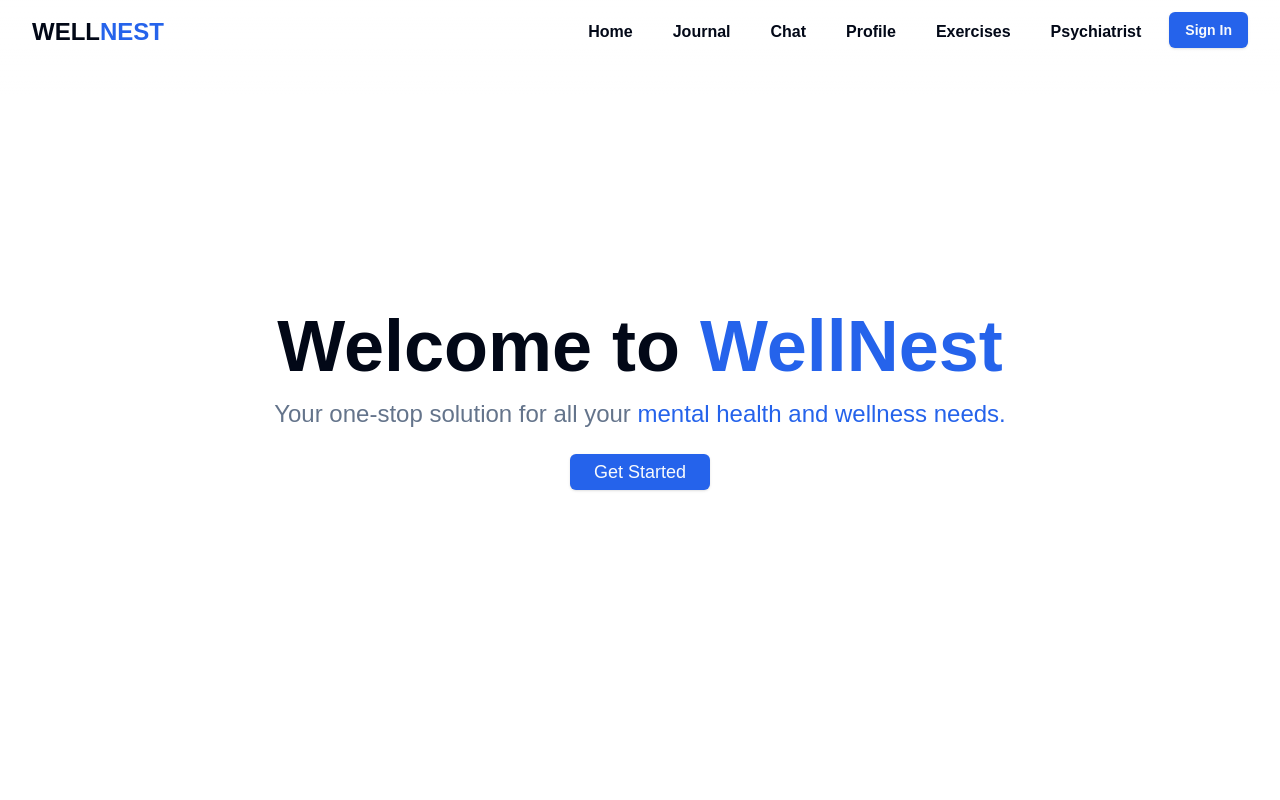
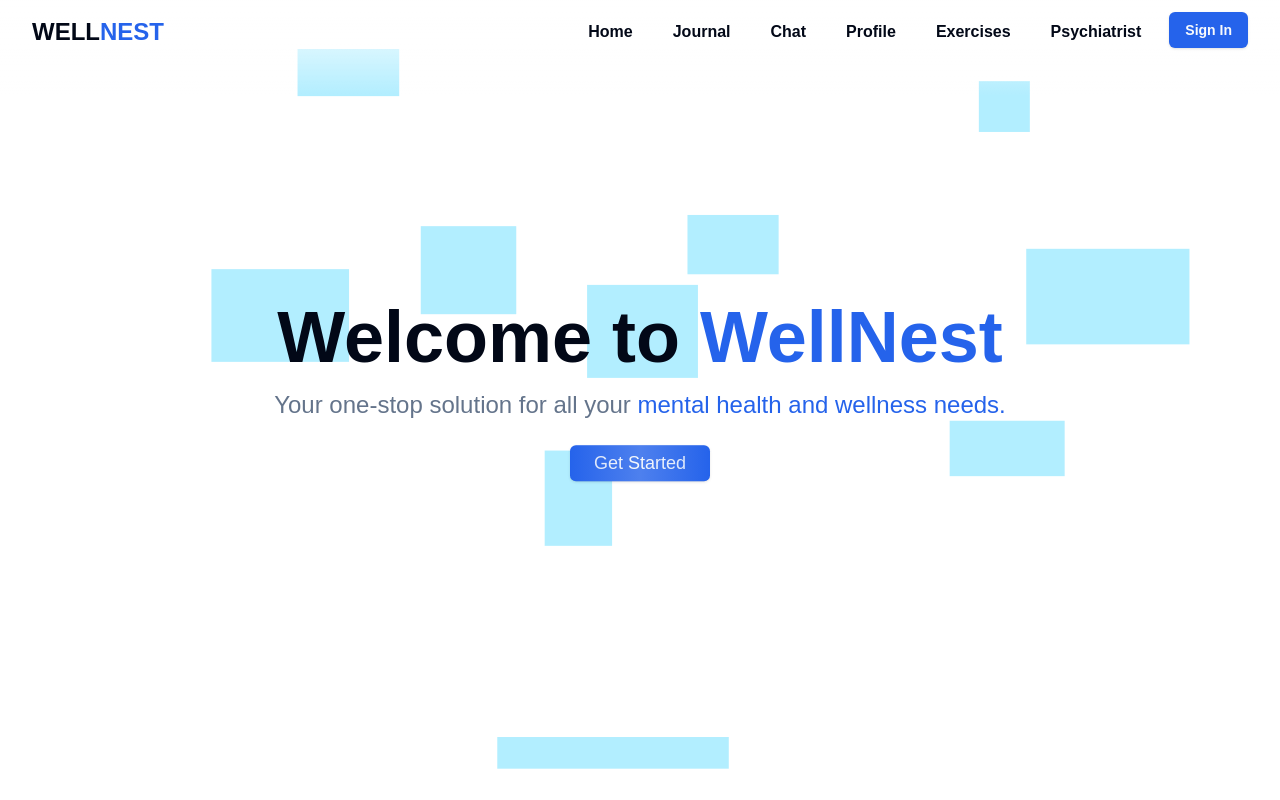
Before and after one commit to UthpalSuvarna/codemeet24, a Next.js app: page / in a window 1280 px wide. Built offline with nearby package versions, Linux system fonts and the light colour scheme; no server answers.

Commit message:
Refactor background animation and add moving shapes

```diff
--- a/src/app/page.tsx
+++ b/src/app/page.tsx
@@ -4,7 +4,7 @@ import { useEffect, useRef } from "react";
 import { motion } from "framer-motion";
 import { Button } from "@/components/ui/button";
 
-// Function for creating background animation (like v0)
+// Function for creating background animation with moving shapes and particles
 function BackgroundAnimation() {
   const canvasRef = useRef<HTMLCanvasElement>(null);
 
@@ -18,6 +18,7 @@ function BackgroundAnimation() {
       const height = canvas.height = window.innerHeight;
 
       const particles: { x: number; y: number; r: number; dx: number; dy: number }[] = [];
+      const movingShapes: { x: number; y: number; width: number; height: number; speedX: number; speedY: number }[] = [];
 
       // Create particles
       for (let i = 0; i < 100; i++) {
@@ -30,9 +31,22 @@ function BackgroundAnimation() {
         });
       }
 
+      // Create moving shapes
+      for (let i = 0; i < 10; i++) {
+        movingShapes.push({
+          x: Math.random() * width,
+          y: Math.random() * height,
+          width: Math.random() * 200 + 50,  // Rectangular width
+          height: Math.random() * 80 + 20,  // Rectangular height
+          speedX: (Math.random() - 0.5) * 1.5,  // Horizontal speed
+          speedY: (Math.random() - 0.5) * 1.5,  // Vertical speed
+        });
+      }
+
       const animate = () => {
         ctx.clearRect(0, 0, width, height);
 
+        // Animate particles
         particles.forEach((p) => {
           p.x += p.dx;
           p.y += p.dy;
@@ -45,6 +59,20 @@ function BackgroundAnimation() {
           ctx.fillStyle = "rgba(255, 255, 255, 0.7)";
           ctx.fill();
           ctx.closePath();
+        });
+
+        // Animate moving shapes (rectangles)
+        movingShapes.forEach((shape) => {
+          shape.x += shape.speedX;
+          shape.y += shape.speedY;
+
+          if (shape.x < 0 || shape.x > width) shape.speedX = -shape.speedX;
+          if (shape.y < 0 || shape.y > height) shape.speedY = -shape.speedY;
+
+          ctx.save();
+          ctx.fillStyle = "rgba(0, 200, 255, 0.3)";
+          ctx.fillRect(shape.x, shape.y, shape.width, shape.height);
+          ctx.restore();
         });
 
         animationFrameId = requestAnimationFrame(animate);
@@ -66,7 +94,13 @@ export default function Home() {
       <BackgroundAnimation />
 
       {/* Foreground Content */}
-      <div className="relative z-10 max-w-4xl p-4">
+      <motion.div
+        className="relative z-10 max-w-4xl p-4"
+        initial={{ y: -10 }}
+        animate={{ y: 10 }}
+        transition={{ duration: 3, repeat: Infinity, repeatType: "reverse", ease: "easeInOut" }}
+      >
+        {/* Heading */}
         <motion.h1
           className="text-5xl md:text-7xl font-bold"
           initial={{ opacity: 0, y: -50 }}
@@ -83,6 +117,8 @@ export default function Home() {
             WellNest
           </motion.span>
         </motion.h1>
+
+        {/* Subheading */}
         <motion.p
           className="mt-4 text-xl md:text-2xl text-muted-foreground"
           initial={{ opacity: 0, y: 50 }}
@@ -91,6 +127,8 @@ export default function Home() {
         >
           Your one-stop solution for all your <span className="text-primary">mental health and wellness needs.</span>
         </motion.p>
+
+        {/* Call to Action Button */}
         <motion.div
           className="mt-6"
           initial={{ opacity: 0 }}
@@ -98,14 +136,20 @@ export default function Home() {
           transition={{ duration: 0.8, delay: 0.6 }}
         >
           <Button
-            className="px-6 py-2 text-lg"
-            whileHover={{ scale: 1.05 }}
+            className="px-6 py-2 text-lg relative overflow-hidden"
+            whileHover={{ scale: 1.05, boxShadow: "0px 4px 20px rgba(0, 200, 255, 0.6)" }}
             whileTap={{ scale: 0.95 }}
           >
+            <motion.div
+              className="absolute inset-0 bg-gradient-to-r from-primary via-secondary to-primary opacity-20"
+              initial={{ scaleX: 0 }}
+              animate={{ scaleX: 1 }}
+              transition={{ duration: 1, ease: "easeOut" }}
+            />
             Get Started
           </Button>
         </motion.div>
-      </div>
+      </motion.div>
     </div>
   );
 }
```
